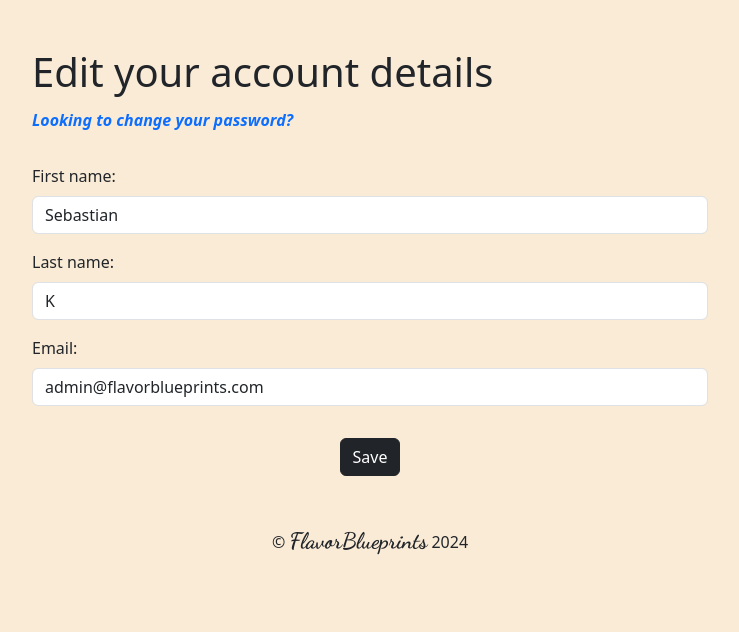
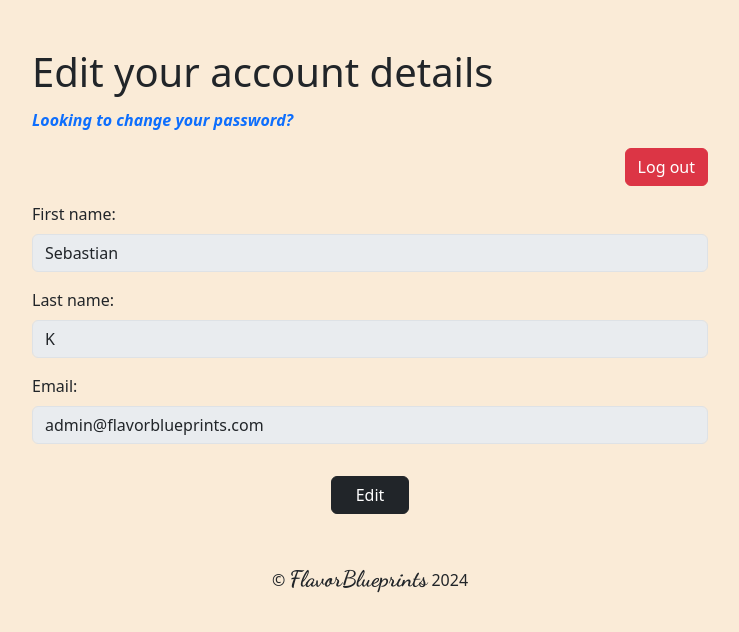
Before and after one commit to kouridakis/itc4214-final, a Django app: page /accounts/profile/ in a window 1280 px wide. Shown: the part 60-692 px from the top of the page, without its empty margins (270-1009 px from the left). Run offline with Django 5.2, Linux system fonts and the light colour scheme; a user stored in the database is signed in.

Commit message:
Make profile editing disabled by default, and add a success alert when saving changes.

```diff
--- /dev/null
+++ b/flavorblueprints/accounts/static/accounts/js/edit-profile.js
@@ -0,0 +1,19 @@
+$(() => {
+    const inputFields = $('#target-form input');
+    inputFields.prop('disabled', true);
+
+    const enableForm = (bool) => {
+        inputFields.prop('disabled', !bool);
+        $('#cancel-button').prop('hidden', !bool);
+        $('#save-button').prop('hidden', !bool);
+        $('#edit-button').prop('hidden', bool);
+    }
+
+    $('#edit-button').on('click', () => {
+        enableForm(true);
+    });
+
+    $('#cancel-button').on('click', () => {
+        enableForm(false);
+    });
+})
--- a/flavorblueprints/accounts/templates/accounts/profile.html
+++ b/flavorblueprints/accounts/templates/accounts/profile.html
@@ -5,21 +5,37 @@
 
 {% block imports %}
     <script src="{% static 'accounts/js/format-form.js' %}"></script>
+    <script src="{% static 'accounts/js/edit-profile.js' %}"></script>
 {% endblock %}
 
 {% block title %}Profile{% endblock %}
 
 {% block body %}
     <div class="container">
+        {% if message %}
+            <div class="alert alert-success alert-dismissible fade show mt-3 mb-0" role="alert">
+                {{ message }}
+                <button type="button" class="btn-close" data-bs-dismiss="alert" aria-label="Close"></button>
+            </div>
+        {% endif %}
+
         <h1 class="pt-5 pb-1">Edit your account details</h1>
         <p><a class="text-decoration-none fw-semibold fst-italic"
             href="{% url 'accounts:password_change' %}">Looking to change your password?</a></p>
+        <div class="text-end p-0 m-0">
+            <button type="button" class="btn btn-danger">Log out</button>
+        </div>
         <form id="target-form" method="post">
             {% csrf_token %}
             {{ form }}
             <p class="text-danger">{{ form.errors }}</p>
-            <div class="pt-3">
-                <button type="submit" class="btn btn-dark d-block mx-auto">Save</button>
+            <div class="pt-3 d-flex align-items-center justify-content-center">
+                <button type="button" id="cancel-button"
+                    class="btn btn-danger mx-2" hidden>Cancel</button>
+                <button type="button" id="edit-button"
+                    class="btn btn-dark mx-2 px-4">Edit</button>
+                <button type="submit" id="save-button"
+                    class="btn btn-dark mx-2 px-3" hidden>Save</button>
             </div>
         </form>
     </div>
--- a/flavorblueprints/accounts/views.py
+++ b/flavorblueprints/accounts/views.py
@@ -15,11 +15,16 @@ def register(request):
 
 @login_required
 def profile(request):
+    message = ""
     if request.method == "POST":
         form = EditForm(request.POST, user=request.user)
         if form.is_valid():
             form.save(request.user)
+            message = "Your changes have been saved!"
     else:
         form = EditForm(user=request.user)
 
-    return render(request, "accounts/profile.html", {"form": form})
+    return render(request, "accounts/profile.html", {
+        "message": message,
+        "form": form
+    })
```
Also changed, not shown: flavorblueprints/db.sqlite3.
